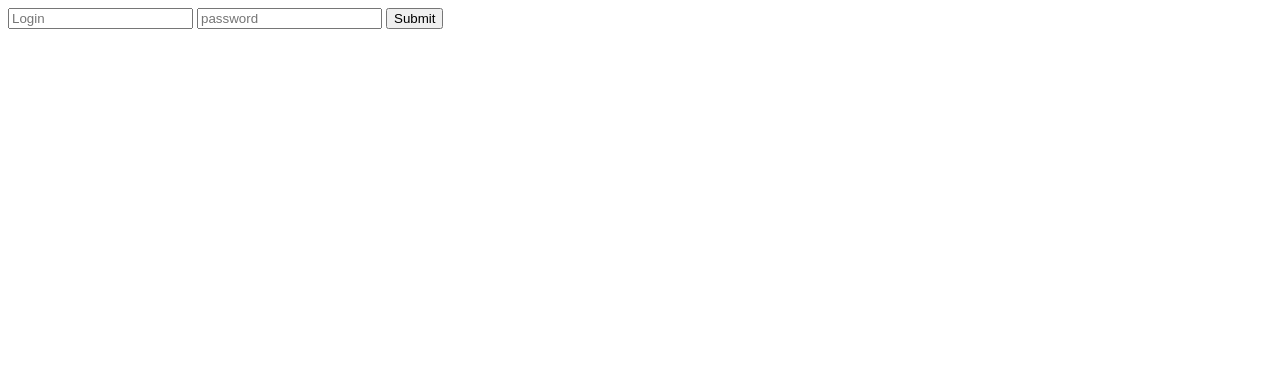
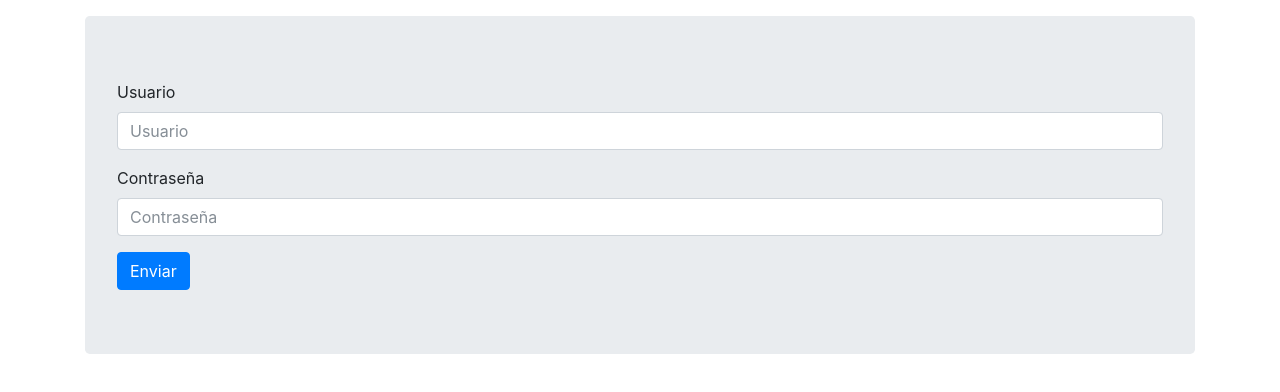
Before and after one commit to ezequiel-umu/ActividadCodeCamp18, a website: page judge/static/login.html in a window 1280 px wide. Drawn offline with nearby package versions, Linux system fonts and the light colour scheme.

Commit message:
modificado:    judge/static/index.html 	modificado:    judge/static/login.html 	modificado:    judge/static/visualizador.html

```diff
--- a/judge/static/login.html
+++ b/judge/static/login.html
@@ -1,18 +1,35 @@
+<!DOCTYPE html>
 <html>
-
 <head>
+	<title>CodeCamp18 - Login</title>
   <script src="/js/API.js"></script>
   <meta charset="utf-8" />
+<link rel="stylesheet" href="https://maxcdn.bootstrapcdn.com/bootstrap/4.0.0-beta.2/css/bootstrap.min.css" integrity="sha384-PsH8R72JQ3SOdhVi3uxftmaW6Vc51MKb0q5P2rRUpPvrszuE4W1povHYgTpBfshb" crossorigin="anonymous">
+
 </head>
+<body>
 
-<body>
-  <form method="post" onsubmit="loginSubmit(event)">
-    <input id="login" name="login" type="text" required="required" placeholder="Login" />
-    <input id="password" name="password" type="password" required="required" placeholder="password" />
-    <input type="submit" />
+<nav class="navbar navbar-default"></nav>
+
+<div class="container">
+<div class="jumbotron">
+<form method="post" onsubmit="loginSubmit(event)">
+  <div class="form-group">
+    <label for="usuario">Usuario</label>
+    <input id="login" class="form-control" name="login" type="text" required="required" placeholder="Usuario" />
+  </div>
+  <div class="form-group">
+    <label for="pass">Contraseña</label>
+    <input id="password" class="form-control" name="password" type="password" required="required" placeholder="Contraseña" />
+  </div>
+  <button type="submit" class="btn btn-primary">Enviar</button>
   </form>
+</div>
+</div>
+<script src="https://code.jquery.com/jquery-3.2.1.slim.min.js" integrity="sha384-KJ3o2DKtIkvYIK3UENzmM7KCkRr/rE9/Qpg6aAZGJwFDMVNA/GpGFF93hXpG5KkN" crossorigin="anonymous"></script>
+<script src="https://cdnjs.cloudflare.com/ajax/libs/popper.js/1.12.3/umd/popper.min.js" integrity="sha384-vFJXuSJphROIrBnz7yo7oB41mKfc8JzQZiCq4NCceLEaO4IHwicKwpJf9c9IpFgh" crossorigin="anonymous"></script>
+<script src="https://maxcdn.bootstrapcdn.com/bootstrap/4.0.0-beta.2/js/bootstrap.min.js" integrity="sha384-alpBpkh1PFOepccYVYDB4do5UnbKysX5WZXm3XxPqe5iKTfUKjNkCk9SaVuEZflJ" crossorigin="anonymous"></script>
 </body>
-
 <script>
   console.log("ayylmao");
 
```
Also changed, not shown: judge/static/index.html (+28 -8 lines), judge/static/visualizador.html (+17 -5 lines), 1 other file.
